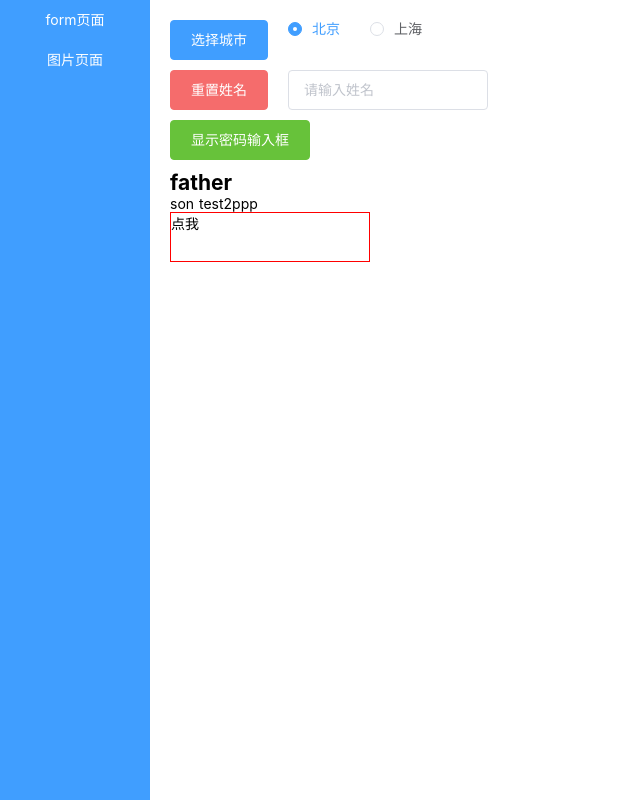
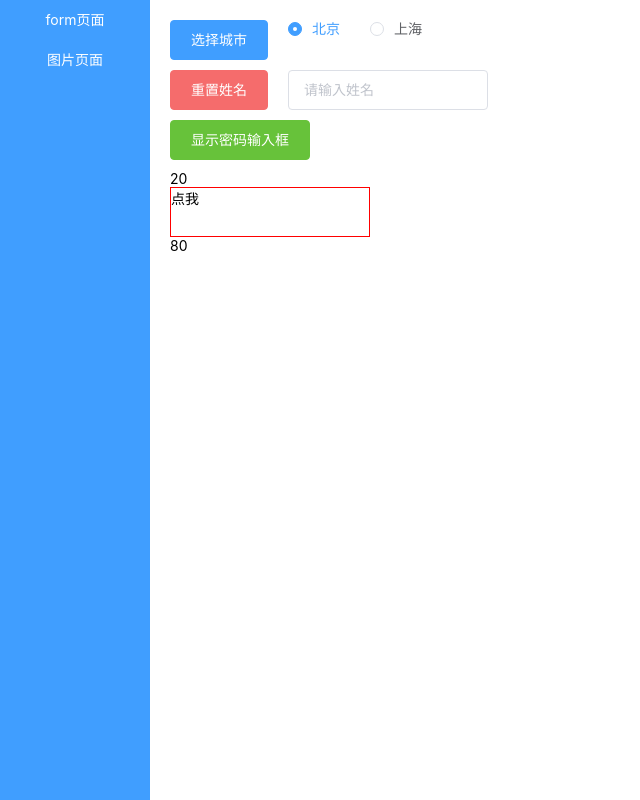
Before and after one commit to JoeTt1992/nuxt, a Nuxt app: page / in a window 1280 px wide. Shown: the top 800 px of the page, without its empty margins (0-640 px from the left). Built offline with nearby package versions, Linux system fonts and the light colour scheme.

Commit message:
尝试组件传值

```diff
--- a/components/form.vue
+++ b/components/form.vue
@@ -1,10 +1,11 @@
 <template>
 	<div>
-		<slot name="test">son test</slot>
+		<!-- <slot name="test">son test</slot>
 		<slot name="test2">son test2</slot>
-		<slot name="test3">ppp</slot>
+		<slot name="test3">ppp</slot> -->
 
-		<div class="btnclick" @click="myevent()">{{clickme}}</div>
+		<div class="btnclick" @click="myevent">{{clickme}}</div>
+		<p>{{formCount}}</p>
 	</div>
 </template>
 
@@ -17,11 +18,15 @@ export default{
 			clickme: "点我"
 		}
 	},
+	props:{
+		formCount:{
+			type: Number,
+			default: 30
+		}
+	},
 	methods:{
 		myevent:function(){
-			console.info("123");
-			setTimeout(()=>console.info("456"),3000);
-			console.info("789")
+			this.$emit('on-change')
 		}
 	}
 }
--- a/pages/index.vue
+++ b/pages/index.vue
@@ -18,9 +18,9 @@
         <el-button type="success" class="mybtn" id="pwd" @click="showPwd()">{{pwdtext}}</el-button>
         <el-input v-model="password" class="myinput" type="password" placeholder="请输入密码" v-if="pwdinput"></el-input>
       </div>
-      <myform>
-        <h1 class="myslot" slot="test">father</h1>
-
+      {{count}}
+      <myform :form-count="nowcount"  @on-change="changecount">
+        <!-- <h1 class="myslot" slot="test">father</h1> -->
       </myform>
     </div>
   </section>
@@ -41,14 +41,20 @@ export default {
   },
   data(){
     return{
+      count : 20,
       radio : '1',
       name:'',
       pwdinput: false,
       password : '',
-      pwdtext:'显示密码输入框'
+      pwdtext:'显示密码输入框',
+      nowcount:80
     };
   },
   methods:{
+    changecount: function(){
+      this.count++;
+      this.nowcount = this.count;
+    },
     selectCity: function(){
       if(this.radio == '1'){
         this.radio = '2';
```
